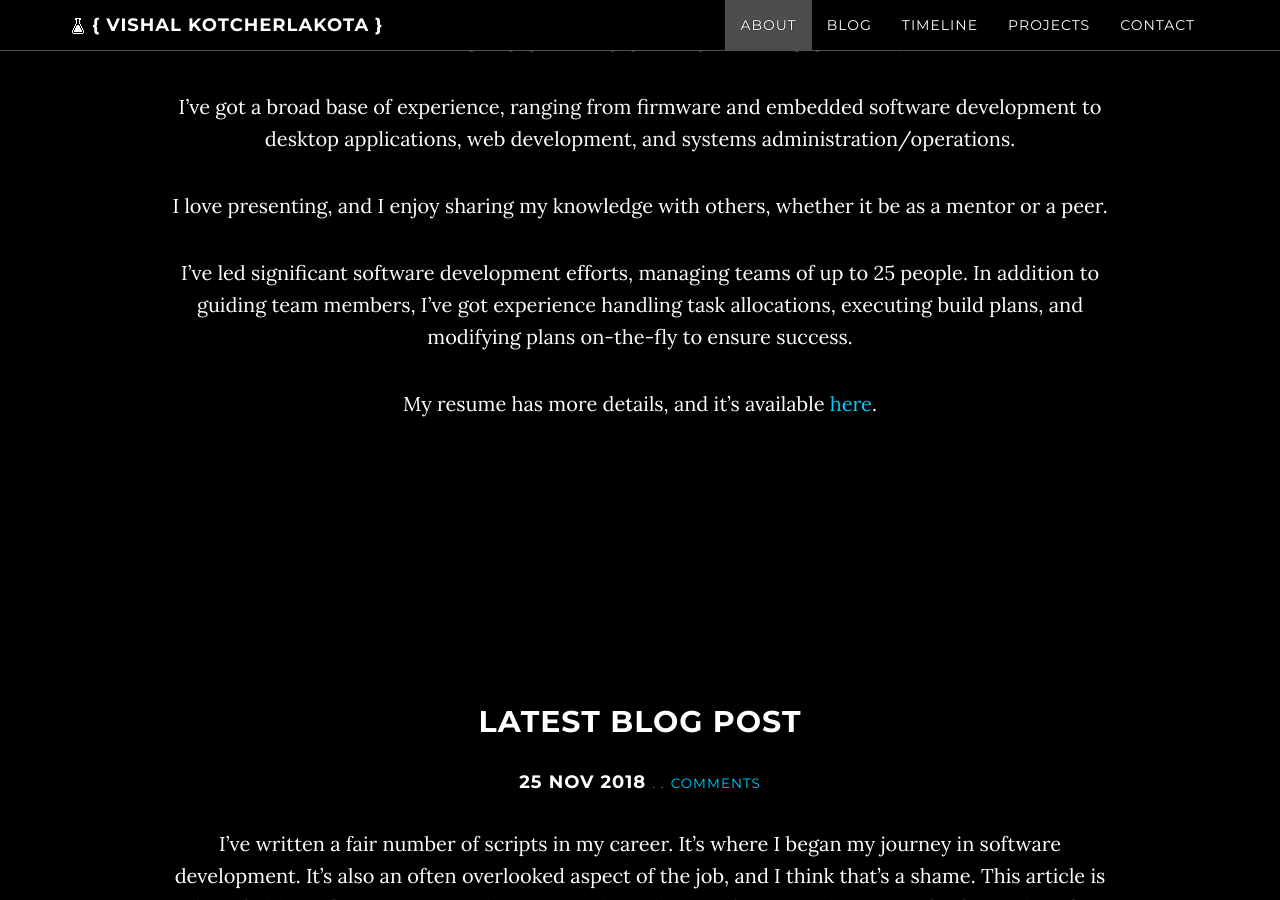
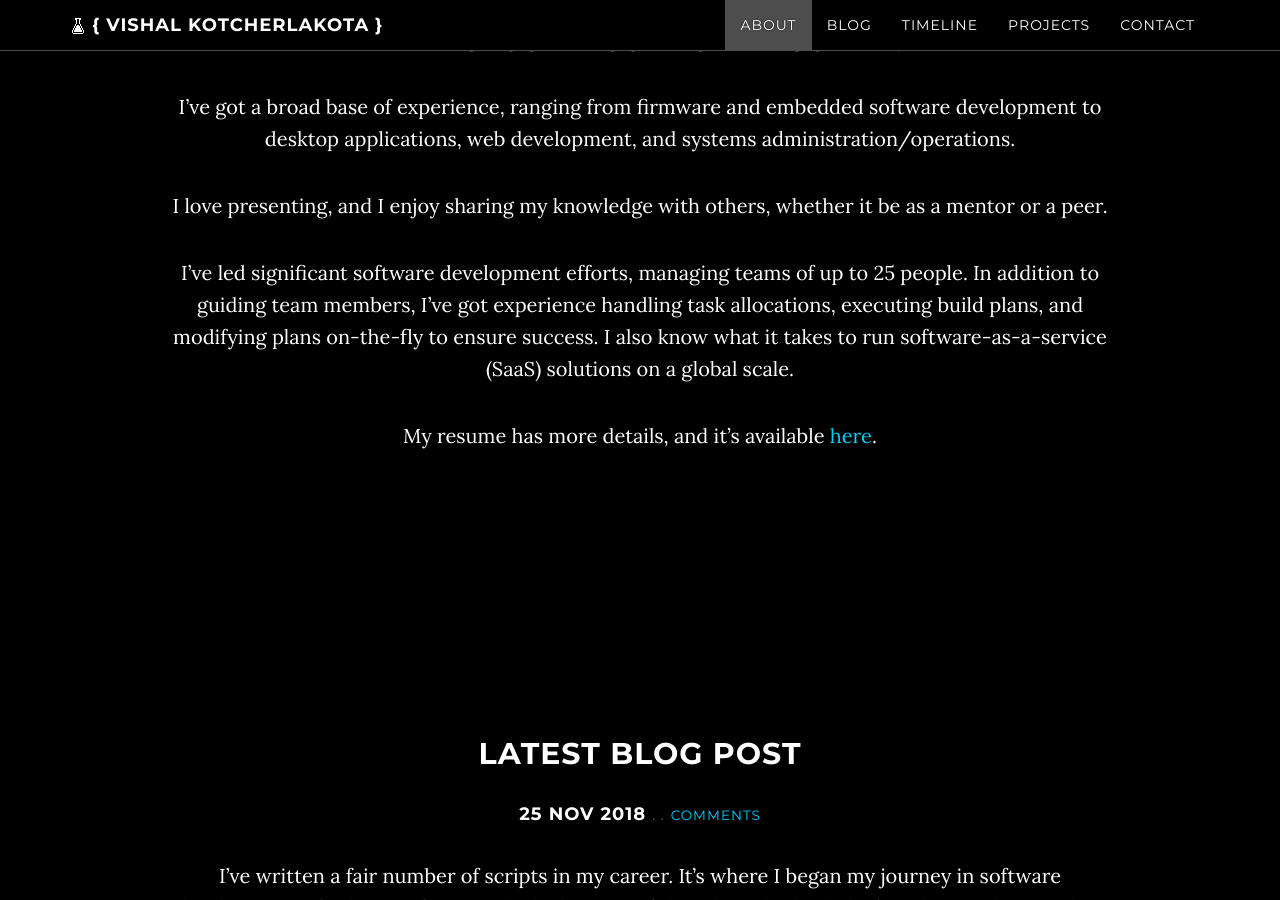
Before and after one commit to dishbreak/dishbreak.github.io, a Jekyll site: the page built from index.html, in a window 1280 px wide and 900 px high, scrolled down 1418 px. Built offline with Jekyll 4.4.1, drawn with Linux system fonts in a browser that asks for light colours; nearby versions of some CDN libraries; comment, search, counter and statistics services are not loaded; some of the changed text lies outside the part shown.

```diff
--- a/_config.yml
+++ b/_config.yml
@@ -111,10 +111,13 @@ syntax-highlight: True
 
 events:
   - image: ""
+    date: "Februrary 2017 - November 2018"
+    description: "DevOps / Software Engineering at QuanticMind"
+  - image: ""
     date: "September 2012 - June 2015"
     description: "Attended University of California, Los Angeles (M.S. Engineering, Computer Networks)"
   - image: ""
-    date: "June 2009 - Today"
+    date: "June 2009 - Februrary 2017"
     description: "Started work at Lockheed Martin"
   - image: ""
     date: "September 2006 - June 2010"
--- a/about.html
+++ b/about.html
@@ -15,6 +15,6 @@ I've got a broad base of experience, ranging from firmware and embedded software
 
 I love presenting, and I enjoy sharing my knowledge with others, whether it be as a mentor or a peer.
 
-I've led significant software development efforts, managing teams of up to 25 people. In addition to guiding team members, I've got experience handling task allocations, executing build plans, and modifying plans on-the-fly to ensure success.
+I've led significant software development efforts, managing teams of up to 25 people. In addition to guiding team members, I've got experience handling task allocations, executing build plans, and modifying plans on-the-fly to ensure success. I also know what it takes to run software-as-a-service (SaaS) solutions on a global scale.
 
 My resume has more details, and it's available [here](files/vishal-kotcherlakota-resume.pdf).
```
